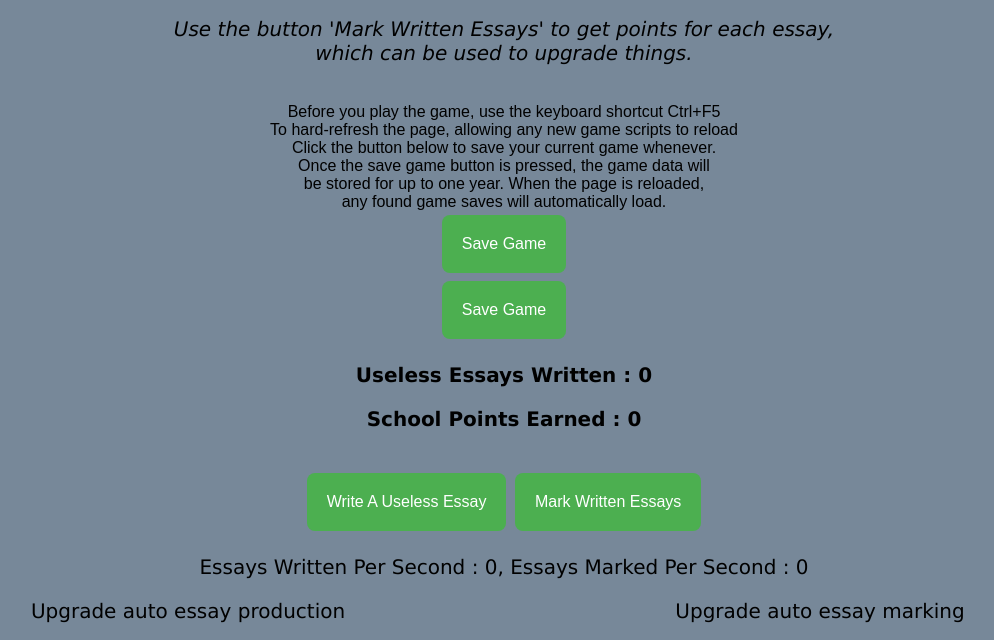
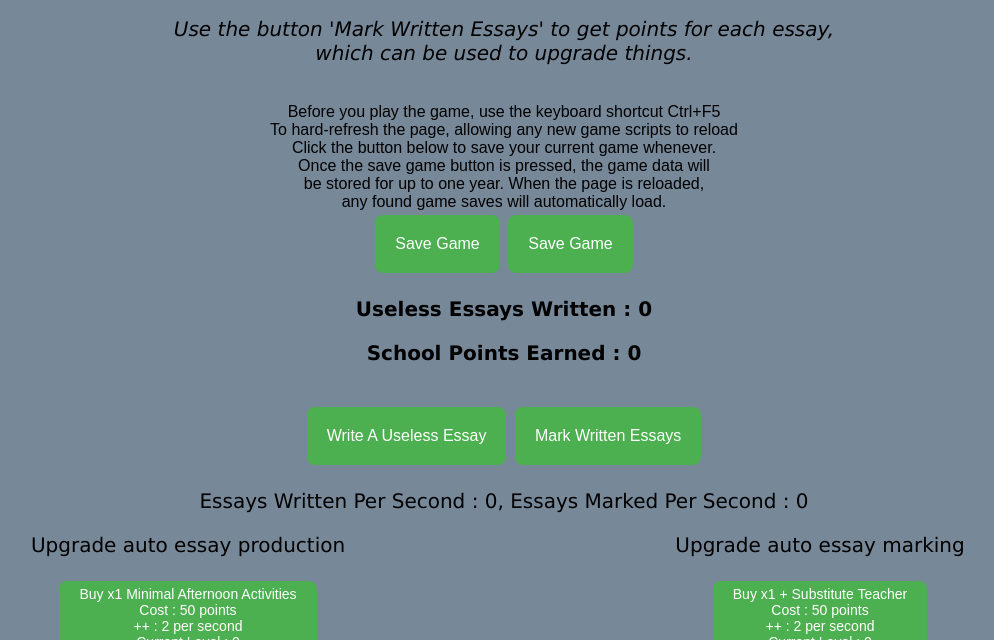
Before and after one commit to Machine-builder/machine-builderx.github.io, a plain HTML site: page schoolclicker/index.html in a window 1280 px wide. Shown: the part 117-757 px from the top of the page, without its empty margins (136-1130 px from the left). Drawn offline with Linux system fonts and the light colour scheme.

Commit message:
Updated Files

```diff
--- a/schoolclicker/index.html
+++ b/schoolclicker/index.html
@@ -26,8 +26,9 @@
         <br>Once the save game button is pressed, the game data will
         <br>be stored for up to one year. When the page is reloaded,
         <br>any found game saves will automatically load.
-        <br><button onclick="savegame()" class="buttonSmooth">Save Game</button>
-        <br><button onclick="savegame()" class="buttonSmooth">Save Game</button>
+        <br>
+        <button onclick="savegame()" class="buttonSmooth">Save Game</button>
+        <button onclick="clearsave()" class="buttonSmooth">Save Game</button>
 
         <br>
 
```
